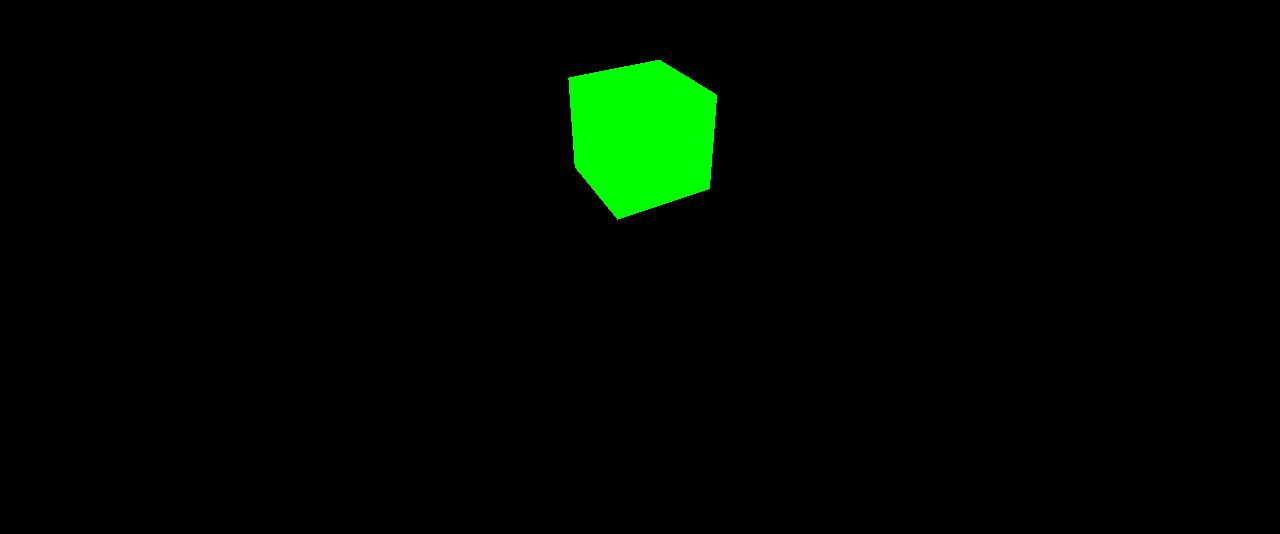
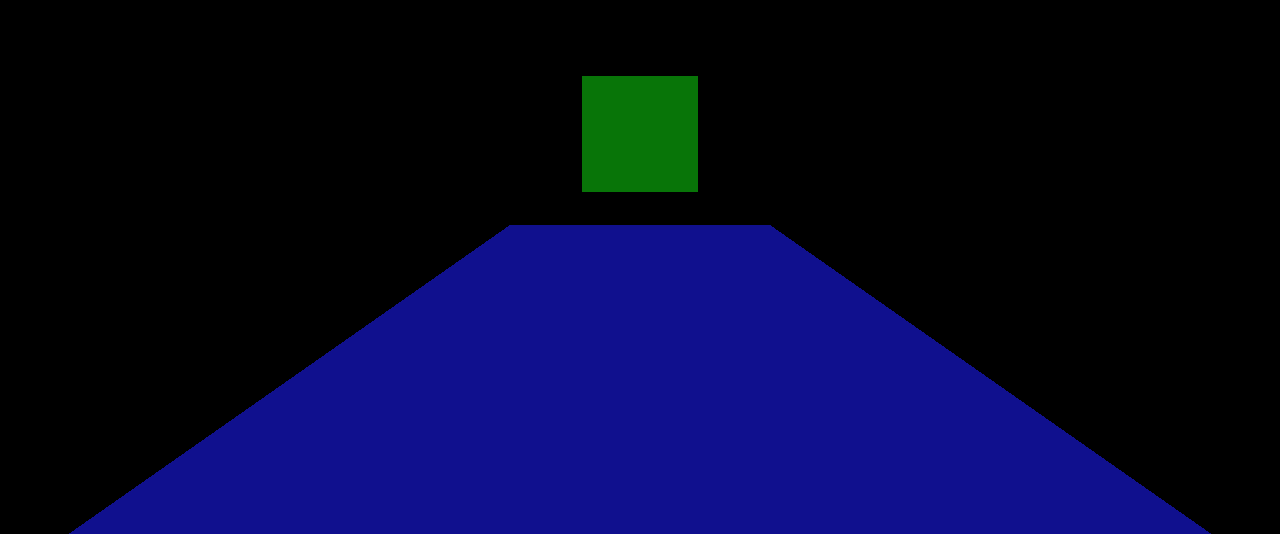
Before and after one commit to nugmara/Learning-threeJS, a plain HTML site: page index.html in a window 1280 px wide. Shown: the part 266-800 px from the top of the page. Drawn offline with nearby package versions, Linux system fonts and the light colour scheme; animation ran at ten frames a second.

Commit message:
Add lighting, materials and shadows

```diff
--- a/index.html
+++ b/index.html
@@ -39,23 +39,46 @@
         )
 
         const renderer = new THREE.WebGLRenderer()
+        renderer.shadowMap.enabled = true
         renderer.setSize(window.innerWidth, window.innerHeight)
         document.body.appendChild(renderer.domElement)
 
         const controls = new OrbitControls(camera, renderer.domElement)
 
+        class Box extends THREE.Mesh {
+
+        }
+
         const geometry = new THREE.BoxGeometry(1, 1, 1)
-        const material = new THREE.MeshBasicMaterial({ color: 0x00ff00 })
+        const material = new THREE.MeshStandardMaterial({ color: 0x00ff00 })
         const cube = new THREE.Mesh(geometry, material)
+        cube.castShadow = true;
         scene.add(cube)
 
+        const ground = new THREE.Mesh(
+            new THREE.BoxGeometry(5, 0.5, 10),
+            new THREE.MeshStandardMaterial({ color: 0x0000ff })
+        )
+        ground.receiveShadow = true;
+        ground.position.y = -2
+        scene.add(ground)
+
+        const light = new THREE.DirectionalLight(0xffffff, 1)
+        light.position.y = 3;
+        light.position.z = 2;
+        light.castShadow = true;
+        scene.add(light)
+
         camera.position.z = 5
+
+        console.log(cube.height)
 
         function animate() {
           requestAnimationFrame(animate)
           renderer.render(scene, camera)
-          cube.rotation.x += 0.01
-          cube.rotation.y += 0.01
+        //   cube.position.y += -0.01
+        //   cube.rotation.x += 0.01
+        //   cube.rotation.y += 0.01
         }
         animate()
       </script>
```
